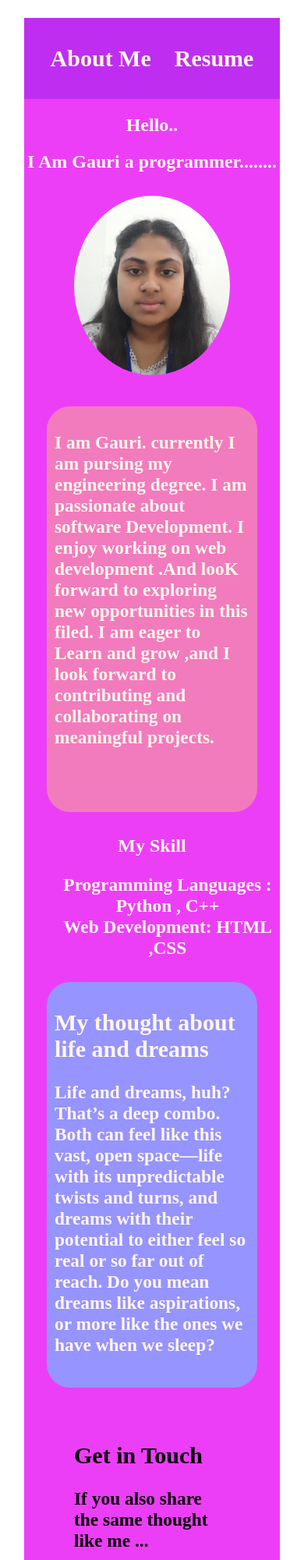
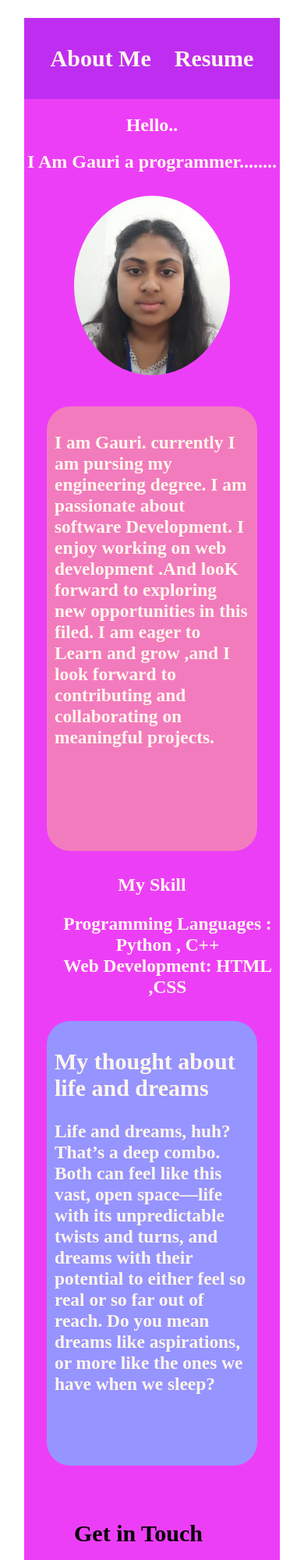
Before and after one commit to gaurideore18/porfolio-website, a plain HTML site: page index.html in a window 390 px wide. Shown: the top 2000 px of the page at 78% size. Drawn offline with Linux system fonts and the light colour scheme.

Commit message:
Update style.css

```diff
--- a/style.css
+++ b/style.css
@@ -149,8 +149,12 @@
 
 }
 @media(max-width:600px  ){
+     .main{
+        height: 100vp;
+
+    }
  .box5{
-        height: 500px;
+        height: 550px;
         width:250px;
         padding: 10px;
         text-justify: auto;
@@ -158,14 +162,14 @@
 
     }
     .box8{
-        height: 500px;
+        height: 550px;
         width:250px;
         padding: 10px;
         text-justify: auto;
         margin: 30px;
     }
     .box9{
-        height: 400px;
+        height: 450px;
         width: 200px;
         padding: 15px;
         margin: 30px;
```
